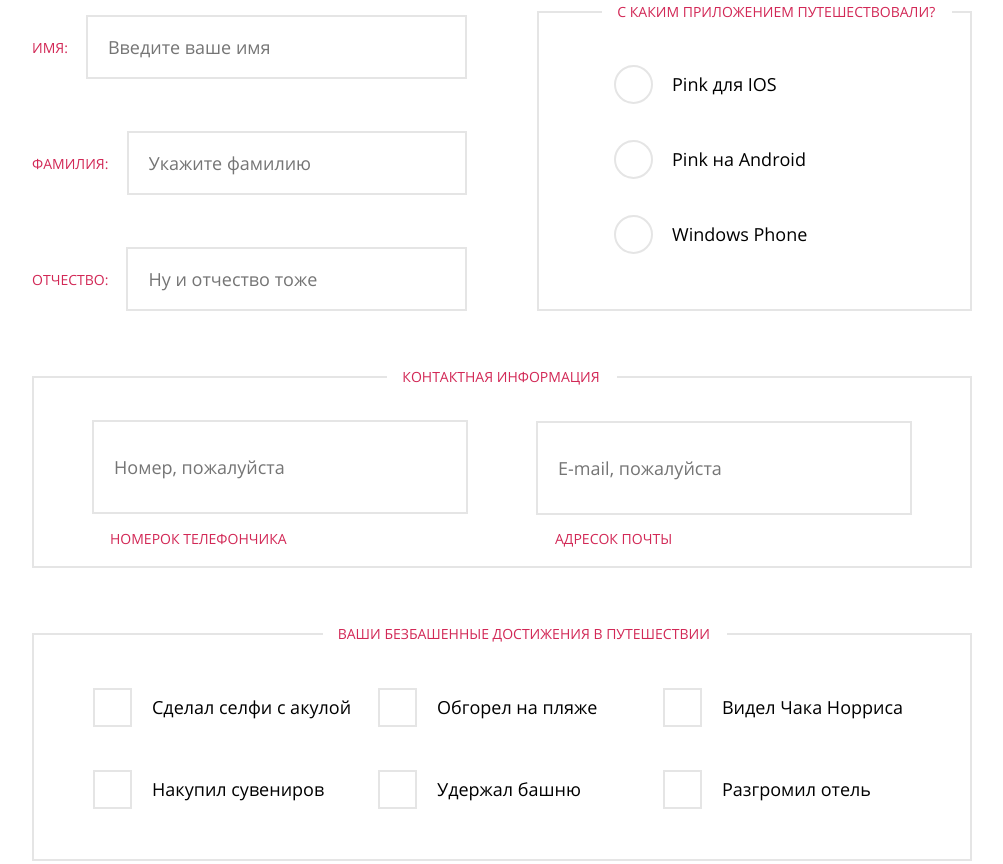
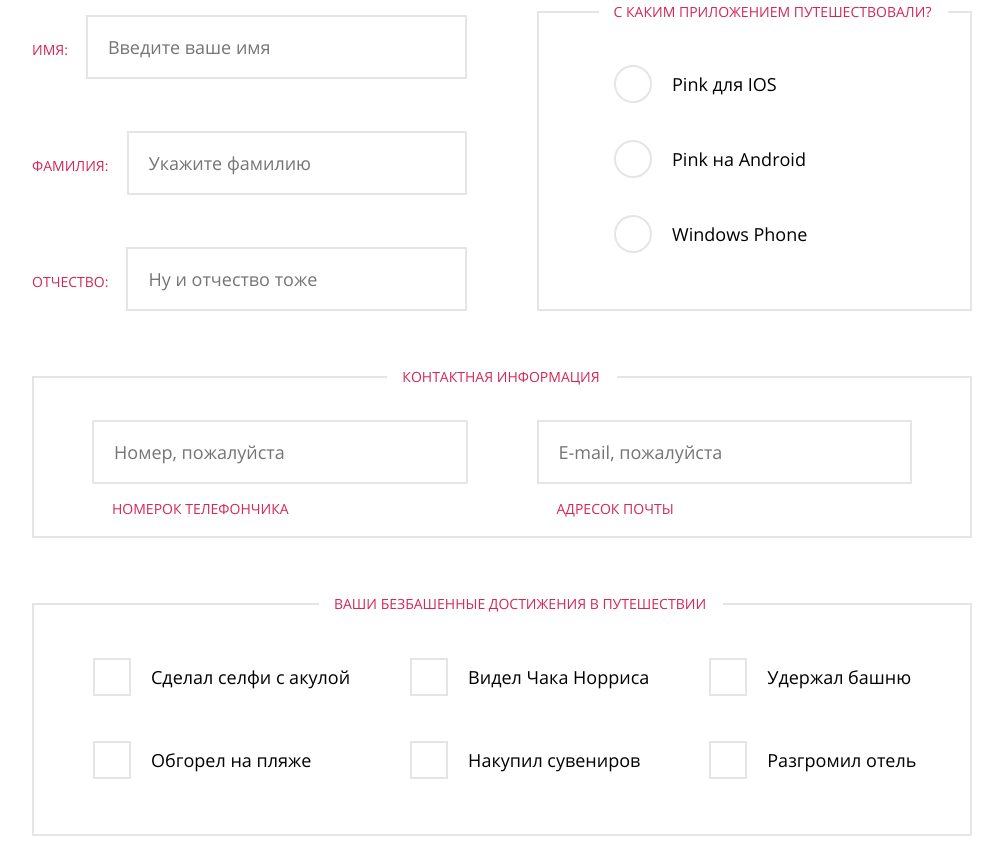
Before and after one commit to korney197823/31353-pink, a website: page form.html in a window 1280 px wide. Shown: the part 616-1480 px from the top of the page, without its empty margins (138-1141 px from the left). Drawn offline with nearby package versions, Linux system fonts and the light colour scheme; files that its build step writes are made by us from their sources; files whose address does not match are found by name.

Commit message:
fixed input element form

```diff
--- a/form.html
+++ b/form.html
@@ -43,12 +43,18 @@
       <div class="form__wrap container">
         <fieldset class="name-block">
           <div class="name-block__wrap">
-            <label class="form__label" for="name">Имя:</label>
-            <input class="form__text" type="text" placeholder="Введите ваше имя" id="name">
-            <label class="form__label" for="surname">Фамилия:</label>
-            <input class="form__text" type="text" placeholder="Укажите фамилию" id="surname">
-            <label class="form__label" for="middlename">Отчество:</label>
-            <input class="form__text" type="text" placeholder="Ну и отчество тоже" id="middlename">
+            <div class="input">
+              <label class="input__label" for="name">Имя:</label>
+              <input class="input__control" type="text" placeholder="Введите ваше имя" id="name">
+            </div>
+            <div class="input">
+              <label class="input__label" for="surname">Фамилия:</label>
+              <input class="input__control" type="text" placeholder="Укажите фамилию" id="surname">
+            </div>
+            <div class="input">
+              <label class="input__label" for="middlename">Отчество:</label>
+              <input class="input__control" type="text" placeholder="Ну и отчество тоже" id="middlename">
+            </div>
           </div>
         </fieldset>
 
@@ -58,24 +64,36 @@
               Ваши безбашенные достижения в путешествии
             </legend>
           <div class="checkbox-block__wrap">
-            <label class="form__label-checkbox">Сделал селфи с акулой
-              <input class="form__checkbox" type="checkbox">
+            <div class="checkbox">
+              <label class="checkbox__label">Сделал селфи с акулой
+                <input class="checkbox__control" type="checkbox">
               </label>
-            <label class="form__label-checkbox">Обгорел на пляже
-              <input class="form__checkbox" type="checkbox">
+            </div>
+            <div class="checkbox">
+              <label class="checkbox__label">Обгорел на пляже
+                <input class="checkbox__control" type="checkbox">
               </label>
-            <label class="form__label-checkbox">Видел Чака Норриса
-              <input class="form__checkbox" type="checkbox">
+            </div>
+            <div class="checkbox">
+              <label class="checkbox__label">Видел Чака Норриса
+                <input class="checkbox__control" type="checkbox">
               </label>
-            <label class="form__label-checkbox">Накупил сувениров
-              <input class="form__checkbox" type="checkbox">
+            </div>
+            <div class="checkbox">
+              <label class="checkbox__label">Накупил сувениров
+                <input class="checkbox__control" type="checkbox">
               </label>
-            <label class="form__label-checkbox">Удержал башню
-              <input class="form__checkbox" type="checkbox">
+            </div>
+            <div class="checkbox">
+              <label class="checkbox__label">Удержал башню
+                <input class="checkbox__control" type="checkbox">
               </label>
-            <label class="form__label-checkbox">Разгромил отель
-              <input class="form__checkbox" type="checkbox">
+            </div>
+            <div class="checkbox">
+              <label class="checkbox__label">Разгромил отель
+                <input class="checkbox__control" type="checkbox">
               </label>
+            </div>
           </div>
         </fieldset>
 
@@ -85,13 +103,13 @@
             Контактная информация
           </legend>
           <div class="contacts-block__wrap">
-            <div class="contacts-block__wrap-phone">
-              <label class="form__label" for="phone">Номерок телефончика</label>
-              <input class="form__text" type="tel" id="phone" placeholder="Номер, пожалуйста">
+            <div class="input input--contact">
+              <label class="input__label" for="phone">Номерок телефончика</label>
+              <input class="input__control" type="tel" id="phone" placeholder="Номер, пожалуйста">
             </div>
-            <div class="contacts-block__wrap-email">
-              <label class="form__label" for="email">Адресок почты</label>
-              <input class="form__text" type="email" id="email" placeholder="E-mail, пожалуйста">
+            <div class="input input--contact">
+              <label class="input__label" for="email">Адресок почты</label>
+              <input class="input__control" type="email" id="email" placeholder="E-mail, пожалуйста">
             </div>
           </div>
         </fieldset>
@@ -102,15 +120,21 @@
               С каким приложением путешествовали?
             </legend>
           <div class="radio-block__wrap">
-            <label class="form__label-radio">Pink для IOS
-              <input class="form__radio" type="radio">
+            <div class="radio">
+              <label class="radio__label">Pink для IOS
+                <input class="radio__control" type="radio">
               </label>
-            <label class="form__label-radio" for="android">Pink на Android
-              <input class="form__radio" type="radio" id="android">
+            </div>
+            <div class="radio">
+              <label class="radio__label" for="android">Pink на Android
+                <input class="radio__control" type="radio" id="android">
               </label>
-            <label class="form__label-radio">Windows Phone
-              <input class="form__radio" type="radio">
+            </div>
+            <div class="radio">
+              <label class="radio__label">Windows Phone
+                <input class="radio__control" type="radio">
               </label>
+            </div>
           </div>
         </fieldset>
 
--- a/sass/blocks/_checkbox-block.scss
+++ b/sass/blocks/_checkbox-block.scss
@@ -3,9 +3,10 @@
   margin: 0;
   margin-right: -$container-padding-mobile;
   margin-left: -$container-padding-mobile;
-  padding-top: 119px;
+  padding-top: 104px;
   padding-left: 21px;
-  padding-bottom: 0;
+  padding-right: 21px;
+  padding-bottom: 43px;
   border: none;
   background-color: $gray;
   @media ($tablet-width) {
@@ -13,19 +14,23 @@
     margin-bottom: 55px;
     margin-left: 0;
     margin-right: 0;
-    padding-top: 52px;
+    padding-top: 35px;
     padding-left: 59px;
     background-color: $white;
     border: 2px solid #e5e5e5;
   }
   @media ($desktop-width) {
     width: 100%;
+
     margin-bottom: 62px;
+    padding-top: 8px;
   }
 }
 .checkbox-block__wrap {
   @media ($desktop-width) {
+    height: 170px;
     display: flex;
     flex-wrap: wrap;
+    flex-direction: column;
   }
 }
--- /dev/null
+++ b/sass/blocks/_checkbox.scss
@@ -0,0 +1,42 @@
+.checkbox {
+  @media ($desktop-width) {
+    margin-top: 29px;
+    margin-right: 60px;
+  }
+}
+.checkbox:not(:first-of-type) {
+  margin-top: 28px;
+  @media ($desktop-width) {
+    margin-top: 29px;
+  }
+}
+.checkbox__label {
+  position: relative;
+  display: block;
+  padding-top: 15px;
+  padding-left: 68px;
+  padding-bottom: 15px;
+  cursor: pointer;
+  @media ($tablet-width) {
+    padding-left: 58px;
+  }
+  @media ($desktop-width) {
+
+  }
+  &:before {
+    content: '';
+    position: absolute;
+    display: block;
+    width: 38px;
+    height: 38px;
+    background-color: $white;
+    border: 2px solid #e5e5e5;
+    left: 0;
+    top: 50%;
+    transform: translateY(-50%);
+  }
+}
+.checkbox__control {
+  display: none;
+  position: relative;
+}
--- a/sass/blocks/_contacts-block.scss
+++ b/sass/blocks/_contacts-block.scss
@@ -1,12 +1,18 @@
 .contacts-block {
   margin: 0;
   padding-top: 24px;
-  padding-bottom: 40px;
+  padding-bottom: 52px;
   padding-left: 0;
   padding-right: 0;
   border: none;
+  @media ($tablet-width) {
+    padding-top: 38px;
+    padding-left: 58px;
+    padding-right: 58px;
+  }
   @media ($desktop-width) {
     width: 100%;
+
   }
   .form__subtitle {
     display: none;
@@ -17,71 +23,31 @@
   @media ($tablet-width) {
     order: 3;
     margin-bottom: 57px;
-    padding-bottom: 26px;
+    padding-bottom: 21px;
     border: 2px solid #e5e5e5;
   }
   @media ($desktop-width) {
-    padding-bottom: 12px;
+    padding-bottom: 7px;
+    padding-top: 34px;
   }
 }
 .contacts-block__wrap {
+  display: flex;
+  flex-direction: column;
   @media ($tablet-width) {
-    display: flex;
-    flex-direction: column;
   }
   @media ($desktop-width) {
     display: flex;
     flex-direction: row;
     justify-content: space-between;
-    padding-left: 58px;
-    padding-right: 58px;
-    padding-top: 10px;
   }
-
-}
-.contacts-block__wrap-phone {
-  @media ($tablet-width) {
-    display: flex;
-    flex-direction: column-reverse;
-  }
-  @media ($desktop-width) {
-    width: calc(100%/2 - 34px);
-  }
-  .form__label {
+  .input:not(:first-of-type){
+    margin-top: 11px;
     @media ($tablet-width) {
-      padding-top: 10px;
-      padding-left: 59px;
+      margin-top: 22px;
     }
-  }
-  .form__text {
-    @media ($tablet-width) {
-      margin: 0 auto;
-      margin-top: 14px;
-      width: 500px;
-      flex-basis: 63px;
+    @media ($desktop-width) {
+      margin-top: 0;
     }
   }
 }
-.contacts-block__wrap-email {
-  @media ($tablet-width) {
-    display: flex;
-    flex-direction: column-reverse;
-  }
-  @media ($desktop-width) {
-    width: calc(100%/2 - 34px);
-  }
-  .form__label {
-    @media ($tablet-width) {
-      padding-top: 9px;
-      padding-left: 59px;
-    }
-  }
-  .form__text {
-    @media ($tablet-width) {
-      margin: 0 auto;
-      margin-top: 30px;
-      width: 500px;
-      flex-basis: 63px;
-    }
-  }
-}
--- a/sass/blocks/_form.scss
+++ b/sass/blocks/_form.scss
@@ -80,117 +80,16 @@
     padding-right: 18px;
   }
 }
-.form__text {
-  width: 280px;
-  display: block;
-  margin: 0;
-  margin-bottom: 12px;
-  padding: 15px 20px;
-  border: 2px solid #e5e5e5;
-  outline: none;
-  font-size: $font-normal;
-  line-height: $height-big;
-  @media ($tablet-width) {
-    flex-basis: 480px;
-    flex-grow: 1;
-    margin-bottom: 52px;
-  }
-  @media ($desktop-width) {
-    flex-basis: 300px;
-  }
-}
-.form__text[type="tel"] {
-  @media ($desktop-width) {
-    flex-basis: 0;
-    flex-grow: 0;
-    width: auto;
-    margin: 0;
-    padding-top: 30px;
-    padding-bottom: 30px;
-  }
-}
-.form__label[for="phone"] {
-  padding-left: 18px;
-}
-.form__text[type="email"] {
-  @media ($desktop-width) {
-    flex-basis: 0;
-    flex-grow: 0;
-    width: auto;
-    margin: 0;
-    padding-top: 30px;
-    padding-bottom: 30px;
-  }
-}
-.form__label[for="email"] {
-  padding-left: 19px;
-}
-.form__label-checkbox {
-  position: relative;
-  display: block;
-  padding-bottom: 58px;
-  padding-left: 69px;
-  cursor: pointer;
-  @media ($tablet-width) {
-    padding-left: 59px;
-  }
-  @media ($desktop-width) {
-    width: 33%;
-  }
-  &:before {
-    content: '';
-    position: absolute;
-    display: block;
-    width: 39px;
-    height: 39px;
-    background-color: $white;
-    border: 2px solid #e5e5e5;
-    top: -7px;
-    left: 0;
-  }
-}
-.form__checkbox {
-  display: none;
-  position: relative;
-}
-.form__label-radio {
-  position: relative;
-  display: block;
-  padding-left: 69px;
-  padding-bottom: 51px;
-  cursor: pointer;
-  &:before {
-    content: '';
-    position: absolute;
-    display: block;
-    width: 39px;
-    height: 39px;
-    background-color: $white;
-    border: 2px solid #e5e5e5;
-    border-radius: 50%;
-    top: -7px;
-    left: 0;
-  }
-  @media ($tablet-width) {
-    padding-left: 58px;
-  }
-  @media ($desktop-width) {
-    margin-left: 16px;
-  }
-}
-.form__radio {
-  display: none;
-  position: relative;
 
-}
+
 .form__textarea {
   width: 280px;
-  padding-bottom: 87px;
+  padding-bottom: 26px;
   border: 2px solid #e5e5e5;
   @media ($tablet-width) {
     width: 500px;
     margin: 0 auto;
-    padding-bottom: 80px;
+    padding-bottom: 18px;
   }
   @media ($desktop-width) {
     width: 820px;
@@ -202,7 +101,7 @@
 }
 .form__required-text {
   margin: 0 auto;
-  margin-top: 32px;
+  margin-top: 37px;
   padding-left: 20px;
   padding-right: 20px;
   text-align: center;
@@ -212,5 +111,6 @@
   @media ($tablet-width) {
     margin: 0;
     padding: 0;
+    padding-top: 3px
   }
 }
--- /dev/null
+++ b/sass/blocks/_input.scss
@@ -0,0 +1,49 @@
+.input {
+  width: 100%;
+  display: flex;
+  flex-direction: column;
+  @media ($tablet-width) {
+    flex-direction: row;
+  }
+  &--contact {
+    @media ($tablet-width) {
+      flex-direction: column-reverse;
+    }
+    @media ($desktop-width) {
+      width: calc((100% - 69px)/2);
+    }
+  }
+}
+.input--contact .input__label {
+  @media ($tablet-width) {
+    padding-left: 20px;
+    padding-top: 10px;
+  }
+}
+.input__label {
+  padding-top: 4px;
+  padding-bottom: 5px;
+  padding-left: 23px;
+  text-transform: uppercase;
+  line-height: $height-big;
+  font-size: $font-small;
+  color: $pink;
+  @media ($tablet-width) {
+    padding-left: 0;
+    padding-top: 20px;
+    padding-right: 18px;
+  }
+}
+
+.input__control {
+  padding-bottom: 15px;
+  padding-top: 15px;
+  padding-left: 20px;
+  border: 2px solid #e5e5e5;
+  outline: none;
+  font-size: $font-normal;
+  line-height: $height-big;
+  @media ($tablet-width) {
+    flex-grow: 1;
+  }
+}
--- a/sass/blocks/_name-block.scss
+++ b/sass/blocks/_name-block.scss
@@ -1,10 +1,11 @@
 .name-block {
   margin: 0;
-  padding-bottom: 30px;
+  padding-bottom: 42px;
   padding-left: 0;
   padding-right: 0;
   border: none;
   @media ($tablet-width) {
+    margin-bottom: 52px;
     padding-bottom: 5px;
   }
   @media ($desktop-width) {
@@ -16,4 +17,10 @@
   display: flex;
   flex-wrap: wrap;
   justify-content: space-between;
+  .input:not(:first-of-type){
+    margin-top: 12px;
+    @media ($tablet-width) {
+      margin-top: 52px;
+    }
+  }
 }
--- a/sass/blocks/_radio-block.scss
+++ b/sass/blocks/_radio-block.scss
@@ -4,9 +4,10 @@
   margin: 0;
   margin-left: -$container-padding-mobile;
   margin-right: -$container-padding-mobile;
-  padding-top: 114px;
-  padding-bottom: 0;
+  padding-top: 100px;
+  padding-bottom: 36px;
   padding-left: 21px;
+  padding-right: 21px;
   border: none;
   background-color: $gray;
   @media ($tablet-width) {
@@ -14,8 +15,8 @@
     margin-left: 0;
     margin-right: 0;
     margin-bottom: 57px;
-    padding-top: 51px;
-    padding-bottom: 10px;
+    padding-top: 36px;
+    padding-bottom: 47px;
     padding-left: 59px;
     background-color: $white;
     border: 2px solid #e5e5e5;
--- /dev/null
+++ b/sass/blocks/_radio.scss
@@ -0,0 +1,34 @@
+.radio:not(:first-of-type) {
+  margin-top: 21px;
+}
+.radio__label {
+  position: relative;
+  display: block;
+  padding-left: 68px;
+  padding-top: 15px;
+  padding-bottom: 15px;
+  cursor: pointer;
+  &:before {
+    content: '';
+    position: absolute;
+    display: block;
+    width: 38px;
+    height: 38px;
+    background-color: $white;
+    border: 2px solid #e5e5e5;
+    border-radius: 50%;
+    left: 0;
+    top: 50%;
+    transform: translateY(-50%);
+  }
+  @media ($tablet-width) {
+    padding-left: 58px;
+  }
+  @media ($desktop-width) {
+    margin-left: 16px;
+  }
+}
+.radio__control {
+  display: none;
+  position: relative;
+}
--- a/sass/style.scss
+++ b/sass/style.scss
@@ -5,6 +5,7 @@
 @import "global/layout";
 
 @import "blocks/button";
+@import "blocks/checkbox";
 @import "blocks/checkbox-block";
 @import "blocks/contacts";
 @import "blocks/contacts-block";
@@ -15,6 +16,7 @@
 @import "blocks/filter";
 @import "blocks/footer-index";
 @import "blocks/form";
+@import "blocks/input";
 @import "blocks/logo";
 @import "blocks/map";
 @import "blocks/modal";
@@ -24,6 +26,7 @@
 @import "blocks/plan";
 @import "blocks/plans";
 @import "blocks/post";
+@import "blocks/radio";
 @import "blocks/radio-block";
 @import "blocks/research";
 @import "blocks/review";
```
Lines whose indentation alone changed are shown as unchanged.
